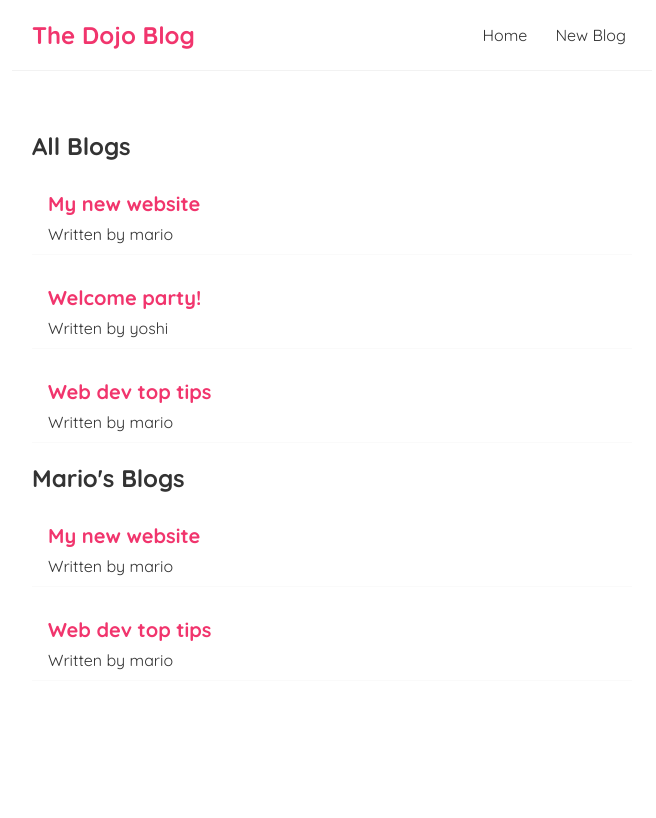
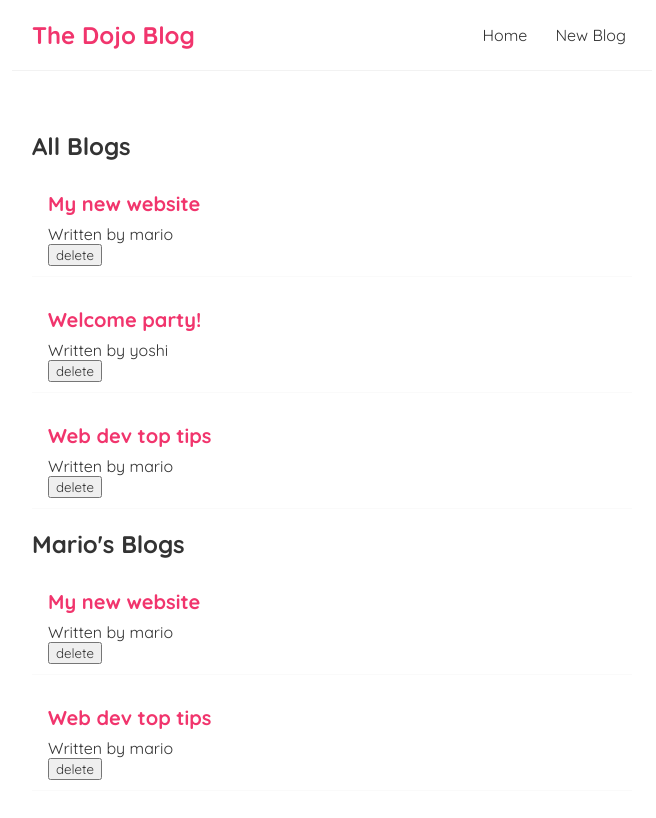
Before and after one commit to epalacio/dojo-blog, a React (Create React App) app: page / in a window 1280 px wide. Shown: the top 818 px of the page, without its empty margins (308-964 px from the left). Built offline with nearby package versions, Linux system fonts and the light colour scheme.

Commit message:
Added the option to delete blogs, passing functions from one component to the other, and using filter/use State to modify the array

```diff
--- a/src/BlogList.js
+++ b/src/BlogList.js
@@ -1,5 +1,6 @@
-const BlogList = ({blogs, title}) => {
+const BlogList = ({blogs, title, handleDelete}) => {
 // props have been destructured above with ES6
+
     return (
         <div className="blog-list">
             <h2>{title}</h2>
@@ -7,6 +8,7 @@
                 <div className="blog-preview" key={blog.id}>
                     <h2>{blog.title}</h2>
                     <p>Written by {blog.author}</p>
+                    <button onClick={() => handleDelete(blog.id)} >delete</button>
                 </div>
             ))}
         </div>
--- a/src/Home.js
+++ b/src/Home.js
@@ -8,10 +8,15 @@
         { title: 'Web dev top tips', body: 'lorem ipsum...', author: 'mario', id: 3 }
     ]);
 
+    const handleDelete = (id) => {
+        const newBlogs = blogs.filter(blog => blog.id !== id);
+        setBlogs(newBlogs);
+    }
+
     return (
         <div className="home">
-            <BlogList blogs={blogs} title="All Blogs"/>
-            <BlogList blogs={blogs.filter((blog) => blog.author === 'mario')} title="Mario's Blogs"/>
+            <BlogList blogs={blogs} title="All Blogs" handleDelete={handleDelete}/>
+            <BlogList blogs={blogs.filter((blog) => blog.author === 'mario')} title="Mario's Blogs" handleDelete={handleDelete}/>
         </div>
      );
 }
```
Also changed, not shown: 1 other file (tests, documents, lock files or other folders).
